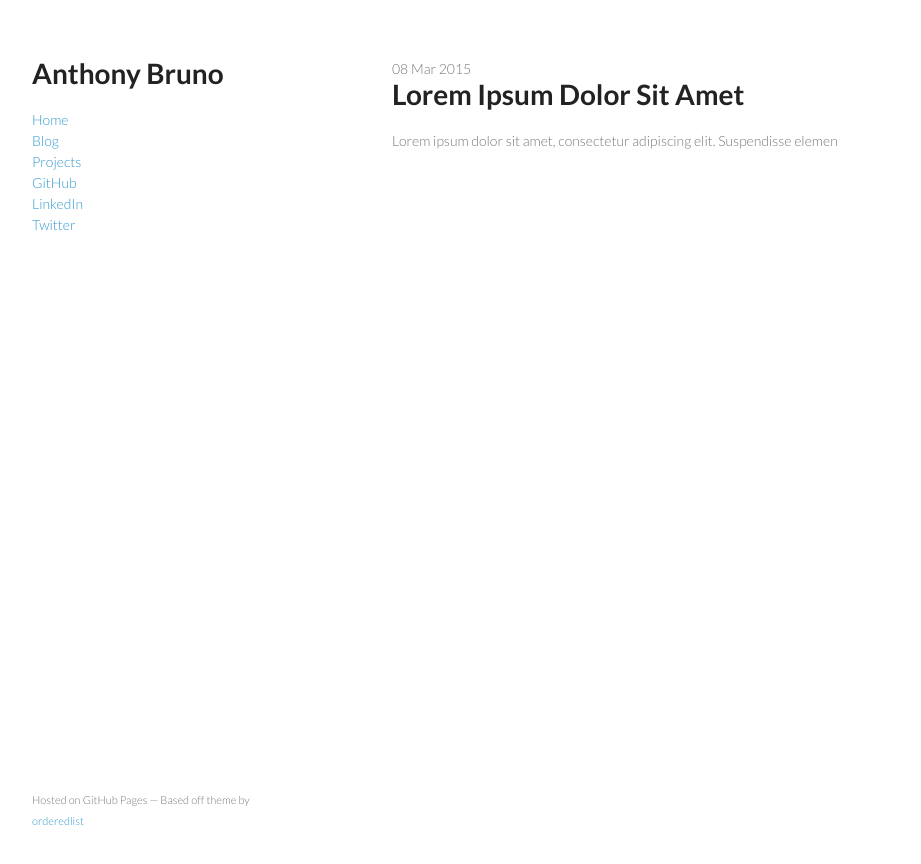
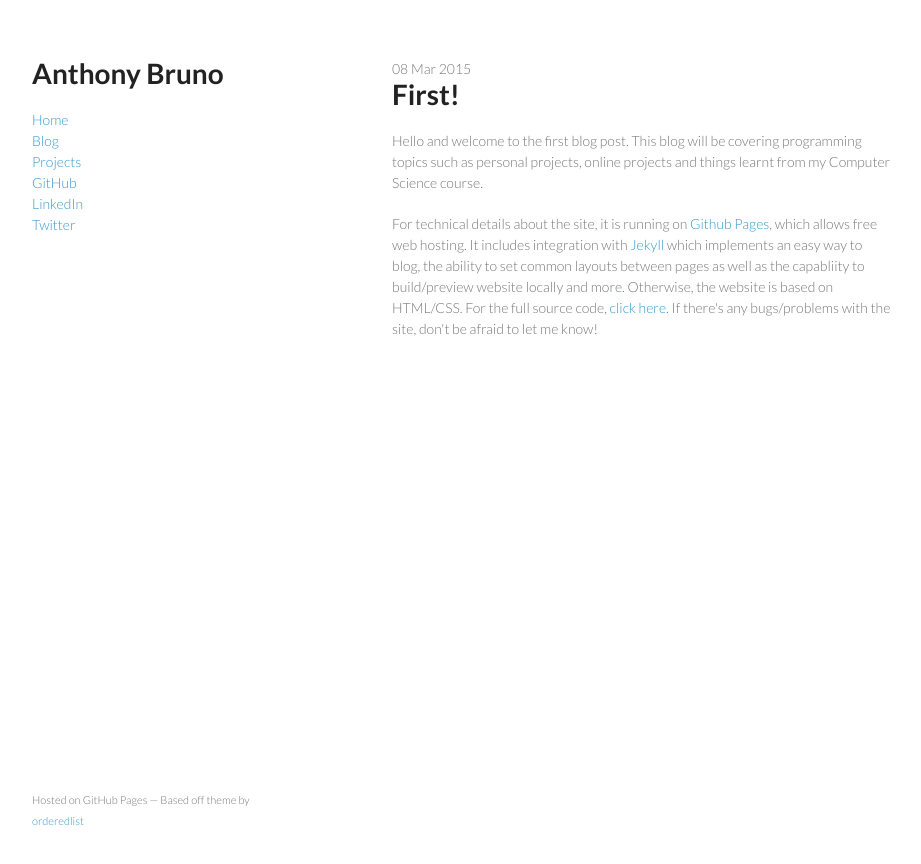
Before and after one commit to AussieGuy0/anthonybruno.dev, a Jekyll site: the page built from _posts/2015-03-08-tst-post-pls-ignore.html, in a window 1280 px wide. Shown: the top 864 px of the page, without its empty margins (178-1099 px from the left). Built offline with Jekyll 4.4.1, drawn with Linux system fonts in a browser that asks for light colours.

Commit message:
Added latest post to home page, created first blog post

```diff
--- a/_layouts/master.html
+++ b/_layouts/master.html
@@ -22,7 +22,6 @@
         <a href="https://github.com/AussieGuy0">GitHub</a> <br class = "resbreak">
         <a href="https://au.linkedin.com/in/anthonybruno96">LinkedIn</a> <br class = "resbreak">
         <a href="https://twitter.com/TheAussie_Guy">Twitter</a></span>
-
       </header>
       <section>
 	{{ content }}
--- a/_posts/2015-03-08-tst-post-pls-ignore.html
+++ b/_posts/2015-03-08-tst-post-pls-ignore.html
@@ -1,6 +1,15 @@
 ---
 layout: post
-title: Lorem Ipsum Dolor Sit Amet
+title: First!
 ---
+<p>Hello and welcome to the first blog post. This blog will be covering programming
+topics such as personal projects, online projects and things learnt from my Computer
+Science course.  </p>
 
-<p>Lorem ipsum dolor sit amet, consectetur adipiscing elit. Suspendisse elemen</p>
+<p> For technical details about the site, it is running on <a href="https://pages.github.com/">
+Github Pages</a>, which allows free web hosting. It includes integration with
+<a href="https://jekyllrb.com/">Jekyll</a> which implements an easy way to blog,
+the ability to set common layouts between pages as well as the capabliity to
+build/preview website locally and more. Otherwise, the website is based on HTML/CSS.
+For the full source code, <a href="">click here.</a> If there's any bugs/problems
+with the site, don't be afraid to let me know! </p>
--- a/blog.html
+++ b/blog.html
@@ -11,7 +11,7 @@ full_posts: 5
           <span class='date'>{{post.date | date_to_string}}</span>
           <h2><a href='{{post.url}}'>{{post.title}}</a></h2>
           <div class='body'>{{post.content}}</div>
-         </div>
+  </div>
  	{% else %}
 	{%if forloop.index == page.full_posts %}
  	<h3>Older Posts </h3>
```
Also changed, not shown: index.html (+6 -1 lines), 4 other files.
